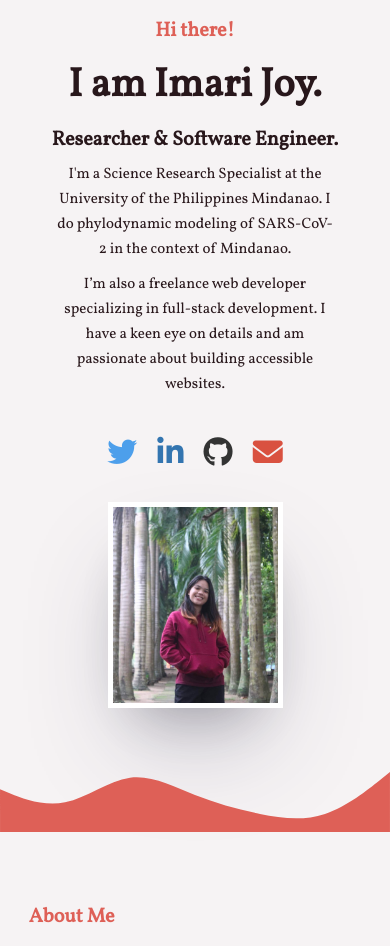
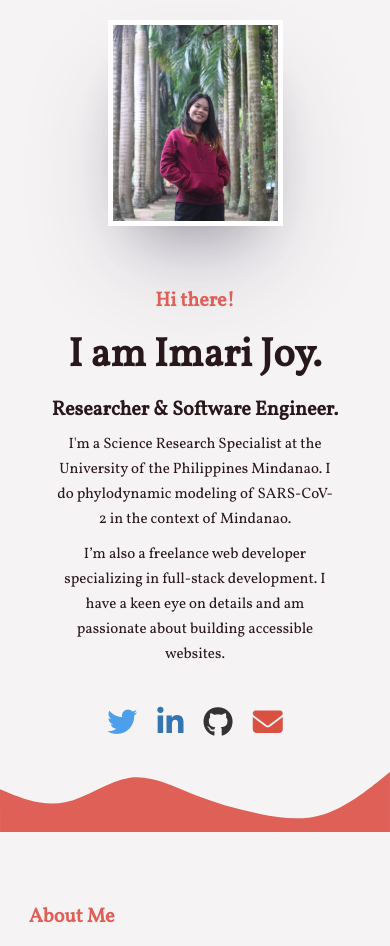
Before and after one commit to ijborda/ijborda.github.io, a PHP site: page / in a window 390 px wide. Shown: the part 96-1042 px from the top of the page. Run offline with PHP 8.4, Linux system fonts and the light colour scheme; some libraries are stand-ins or nearby versions.

Commit message:
Update style.css

```diff
--- a/css/style.css
+++ b/css/style.css
@@ -367,6 +367,9 @@ nav {
           margin-bottom: 4rem;
           transform: none;
      }
+     .avatar {
+          order: -1;
+     }
      .filler {
           height: 20rem;
      }
```
